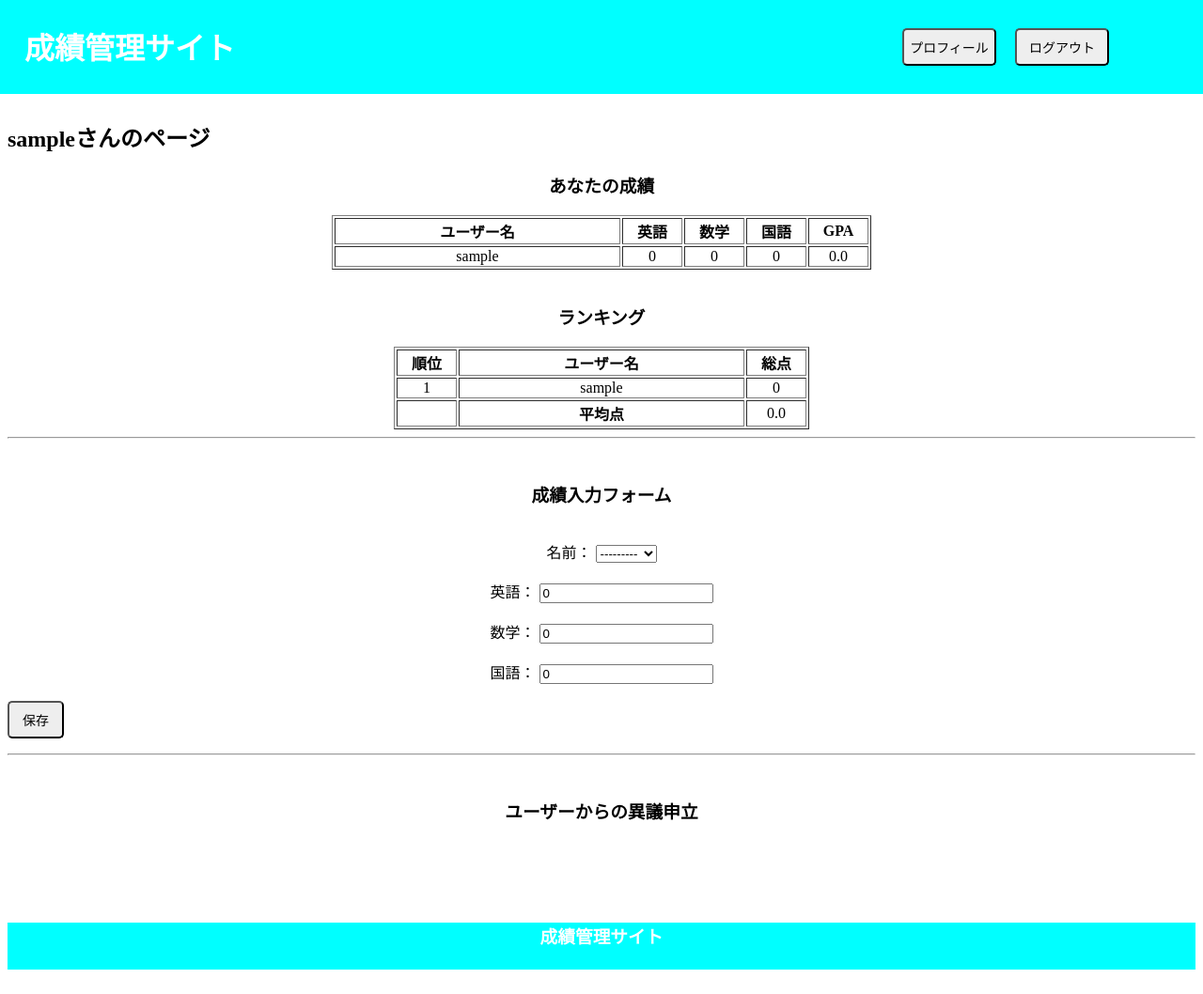
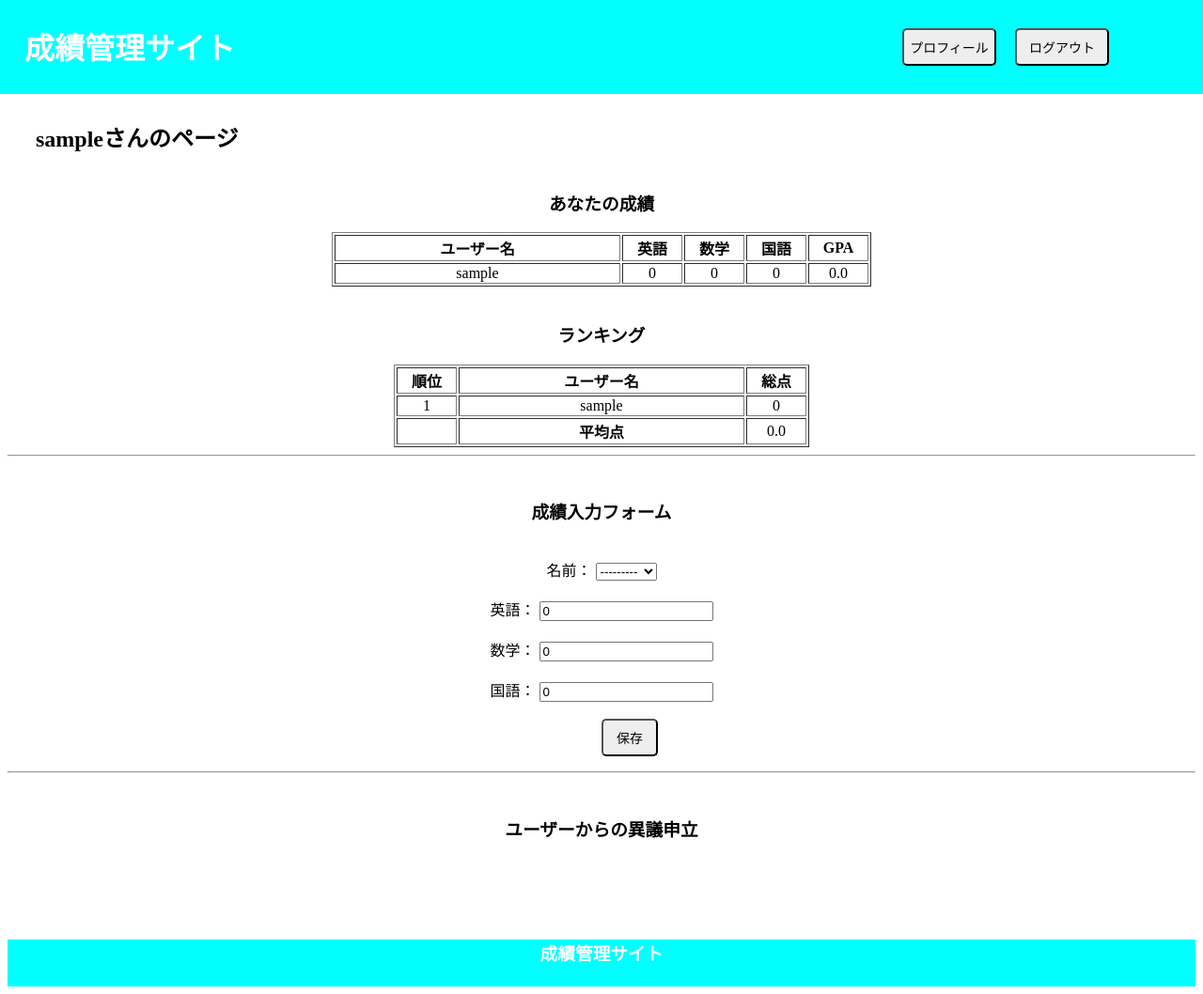
Before and after one commit to miraiproject/GradeList, a Django app: page /user/ in a window 1280 px wide; the page is wider, and only the part inside the window is pictured. Shown: that part at 94% size. Before the commit the page ends 1032 px from the top of that part, so only its background shows below. Run offline with Django 3.2, Linux system fonts and the light colour scheme; the visitor is signed in with stand-in values (Sample User, id 1); data comes from the database, SQL or seed files in the repository; data that the repository does not hold is empty.

Commit message:
design modified again

```diff
--- a/GradeList/grades/static/grades/css/style.css
+++ b/GradeList/grades/static/grades/css/style.css
@@ -52,6 +52,11 @@ button:hover {
     height: 50px;
 }
 
+.mypage {
+    display: inline-block;
+    margin-left: 30px;
+}
+
 h3 {
     text-align: center;
 }
@@ -88,10 +93,14 @@ td.userName {
     text-align: center;
 }
 
-button.submit {
+.submit {
+    margin: auto;
+}
+
+.submit_btn {
     width: 60px;
     height: 40px;
-    margin: auto;
+    margin: 0 50%;
 }
 
 .reply.btn {
--- a/GradeList/grades/templates/grades/base.html
+++ b/GradeList/grades/templates/grades/base.html
@@ -10,7 +10,7 @@
     <header>
       <h1>成績管理サイト</h1>
       {% if request.user.is_authenticated %}
-      <a href="{% url 'grades:profile' %}"><button class="header btn profile">プロフィール</button></a>
+      <a href="{% url 'grades:profile_detail' %}"><button class="header btn profile">プロフィール</button></a>
       <button id="open" class="header btn logout">ログアウト</button>
       <div id="modal" class="hidden">
 	<p class="modalText">ログアウトしますか？</p>
--- a/GradeList/grades/templates/grades/user.html
+++ b/GradeList/grades/templates/grades/user.html
@@ -1,9 +1,8 @@
 {% extends 'grades/base.html' %}
 
 {% block content %}
-<div class="user_text">
 {% if request.user.is_authenticated %}
-<h2>{{ request.user.username }}さんのページ</h2>
+<h2 class="mypage">{{ request.user.username }}さんのページ</h2>
 
 <h3>あなたの成績</h3>
 <table border='1'>
@@ -48,10 +47,11 @@
 {% if not request.user.is_superuser %}
 <hr><br>
 <h3>異議申立内容</h3>
+<br>
 <div class="objection_text">
   {% for objection in user_objections %}
-  <p>申立{{ objection.id }}：{{ objection.created_at }}に申し立て</p>
-  <p>申立内容{{ objection.text }}</p>
+  <p><span class="objection_index">申立{{ objection.id }}</span>：{{ objection.created_at }}に申し立て</p>
+  <p>申立内容：{{ objection.text }}</p>
   <hr>
   <div class="reply_text">
     {% for reply in objection.replies_set.all %}
@@ -96,8 +96,8 @@
   <br>
   <div class="form">国語：  {{ g_form.japanese }}</div>
   <br>
-  <a href="{% url 'grades:user' %}">
-    <button class="submit" type="submit">保存</button>
+  <a class="submit" href="{% url 'grades:user' %}">
+    <button class="submit_btn" type="submit">保存</button>
   </a>
 </form>
 
@@ -121,5 +121,4 @@
 {% endfor %}
 
 {% endif %}
-</div>
 {% endblock %}
```
Lines whose indentation alone changed are shown as unchanged.
